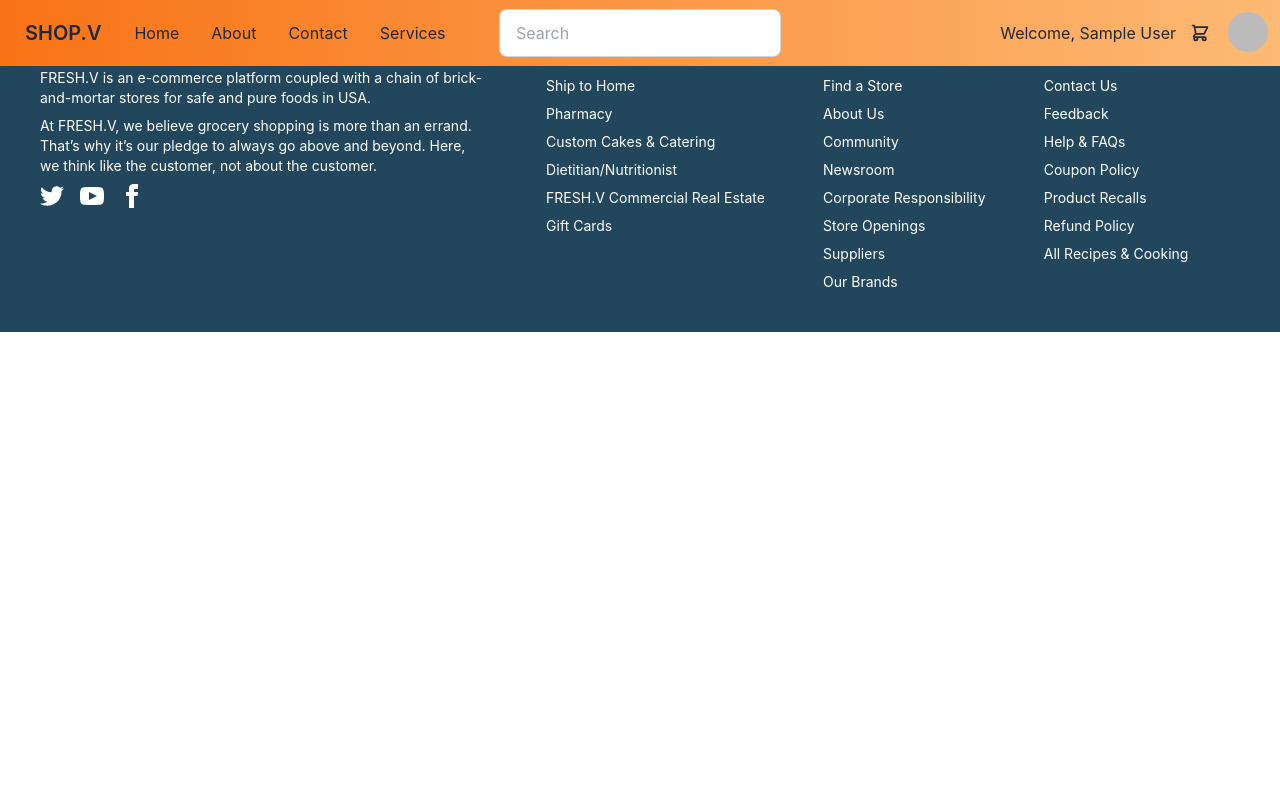
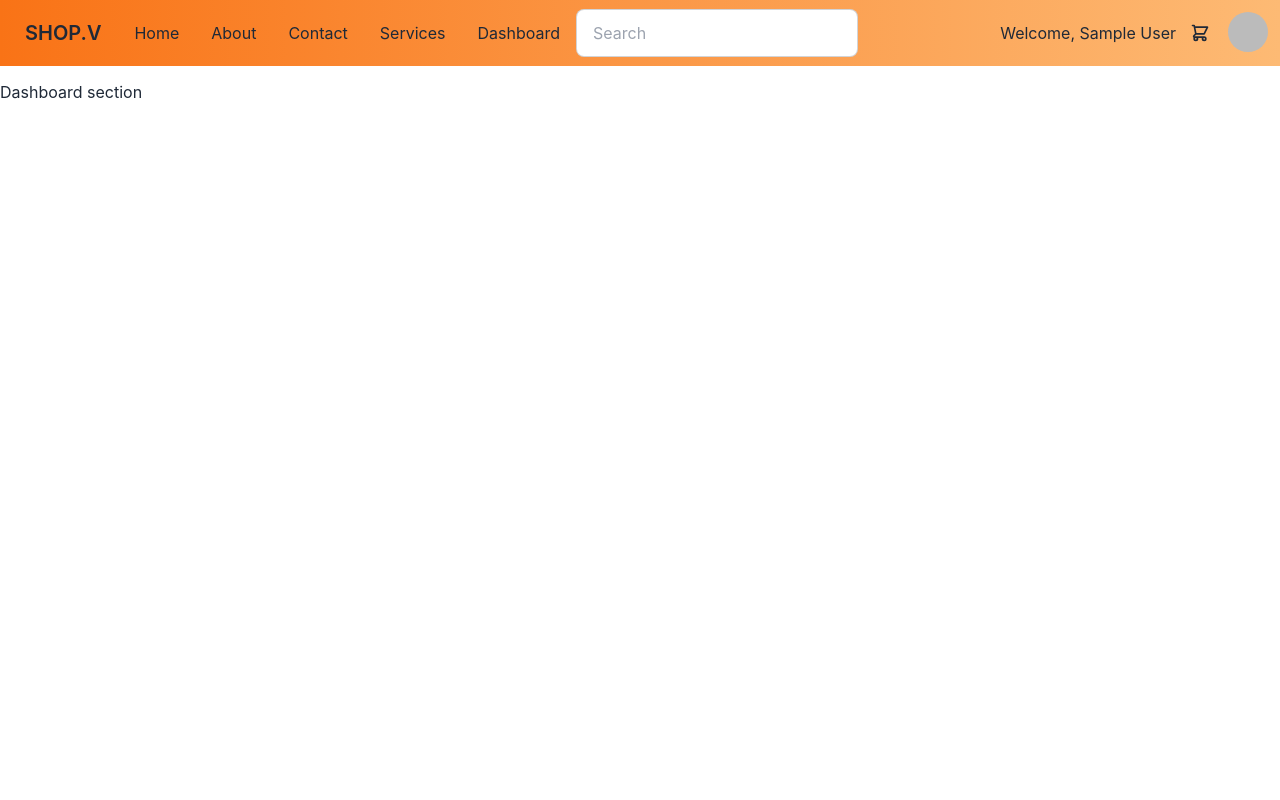
Before and after one commit to nahidsultan19/shop-ecommerce-client, a React (Create React App) app: page /dashboard in a window 1280 px wide. Shown: the top 800 px of the page. Built offline with nearby package versions, Linux system fonts and the light colour scheme; no server answers; sample sign-in values are in the browser's storage.

Commit message:
added protected route for dashboard

```diff
--- a/src/App.js
+++ b/src/App.js
@@ -11,6 +11,8 @@ import 'react-toastify/dist/ReactToastify.css';
 import AllProducts from './Components/Home/AllProducts';
 import Login from './Components/Login/Login';
 import Register from './Components/Login/Register';
+import PrivateRoute from './Components/Login/PrivateRoute';
+import Dashboard from './Components/Dashboard/Dashboard';
 
 
 function App() {
@@ -25,6 +27,7 @@ function App() {
           <Route path='/products' element={<AllProducts />} />
           <Route path='/login' element={<Login />} />
           <Route path='/register' element={<Register />} />
+          <Route path='/dashboard' element={<PrivateRoute><Dashboard /></PrivateRoute>}></Route>
         </Routes>
         <Footer />
         <ToastContainer />
--- /dev/null
+++ b/src/Components/Dashboard/Dashboard.js
@@ -0,0 +1,11 @@
+import React from 'react';
+
+const Dashboard = () => {
+    return (
+        <div className='min-h-screen'>
+            <h2 className='pt-20'>Dashboard section</h2>
+        </div>
+    );
+};
+
+export default Dashboard;
--- /dev/null
+++ b/src/Components/Login/PrivateRoute.js
@@ -0,0 +1,22 @@
+import React from 'react';
+import { useAuthState } from 'react-firebase-hooks/auth';
+import { Navigate, useLocation } from 'react-router-dom';
+import auth from '../../firebase.init';
+import Loading from '../../Shared/Loading';
+
+const PrivateRoute = ({ children }) => {
+    const [user, loading] = useAuthState(auth);
+    const location = useLocation();
+
+    if (loading) {
+        return <Loading />
+    }
+
+    if (!user) {
+        return <Navigate to='/login' state={{ from: location }} replace />
+    }
+    return children;
+
+};
+
+export default PrivateRoute;
--- a/src/Shared/Header.js
+++ b/src/Shared/Header.js
@@ -9,6 +9,7 @@ const Header = () => {
     const [cart] = useContext(ContextProvider)
     const [user] = useAuthState(auth);
 
+    // cart calculation
     // const total = cart.reduce((prev, curr) => prev + curr, 0)
     let total = 0;
     for (const product of cart) {
@@ -22,6 +23,7 @@ const Header = () => {
         <li><Link to='/about'>About</Link></li>
         <li><Link to='/contact'>Contact</Link></li>
         <li><Link to='/services'>Services</Link></li>
+        {user && <li><Link to='/dashboard'>Dashboard</Link></li>}
 
     </>
 
```
Also changed, not shown: firebase.json (added), 1 other file (tests, documents, lock files or other folders).
